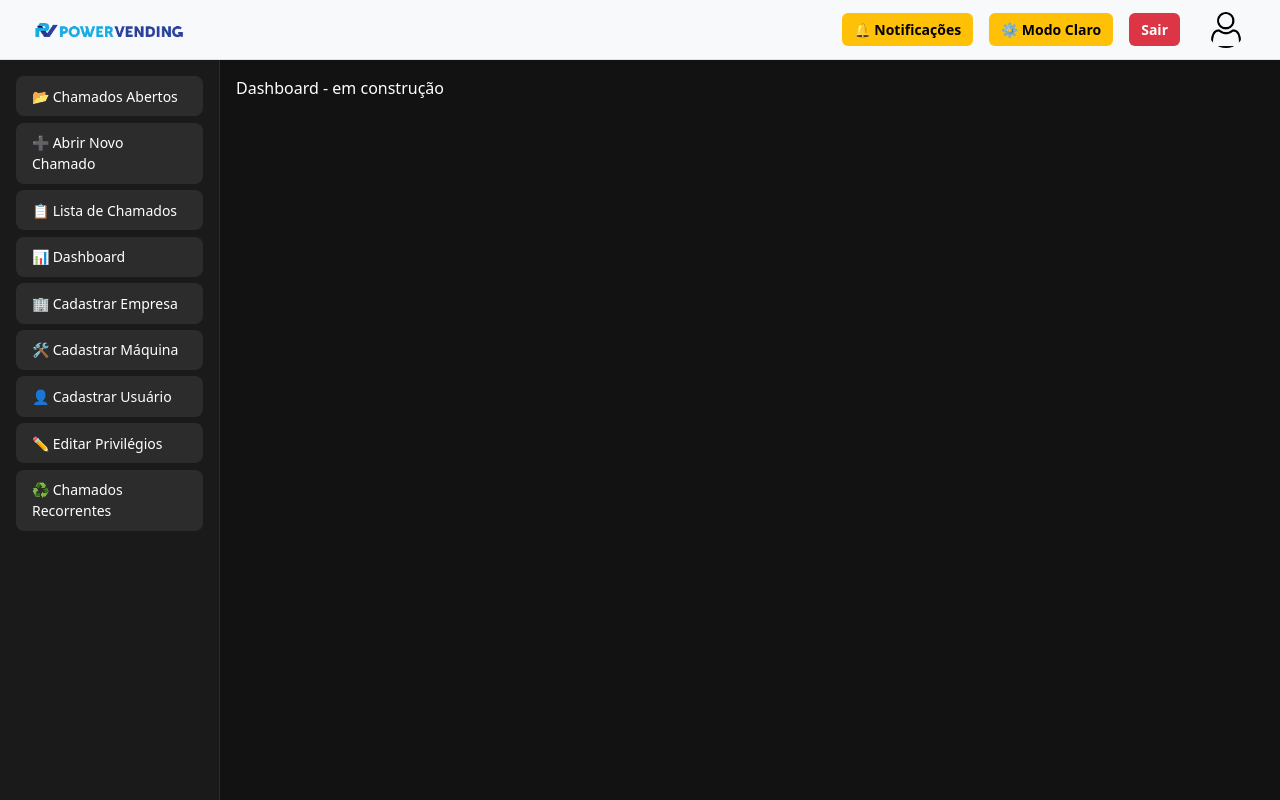
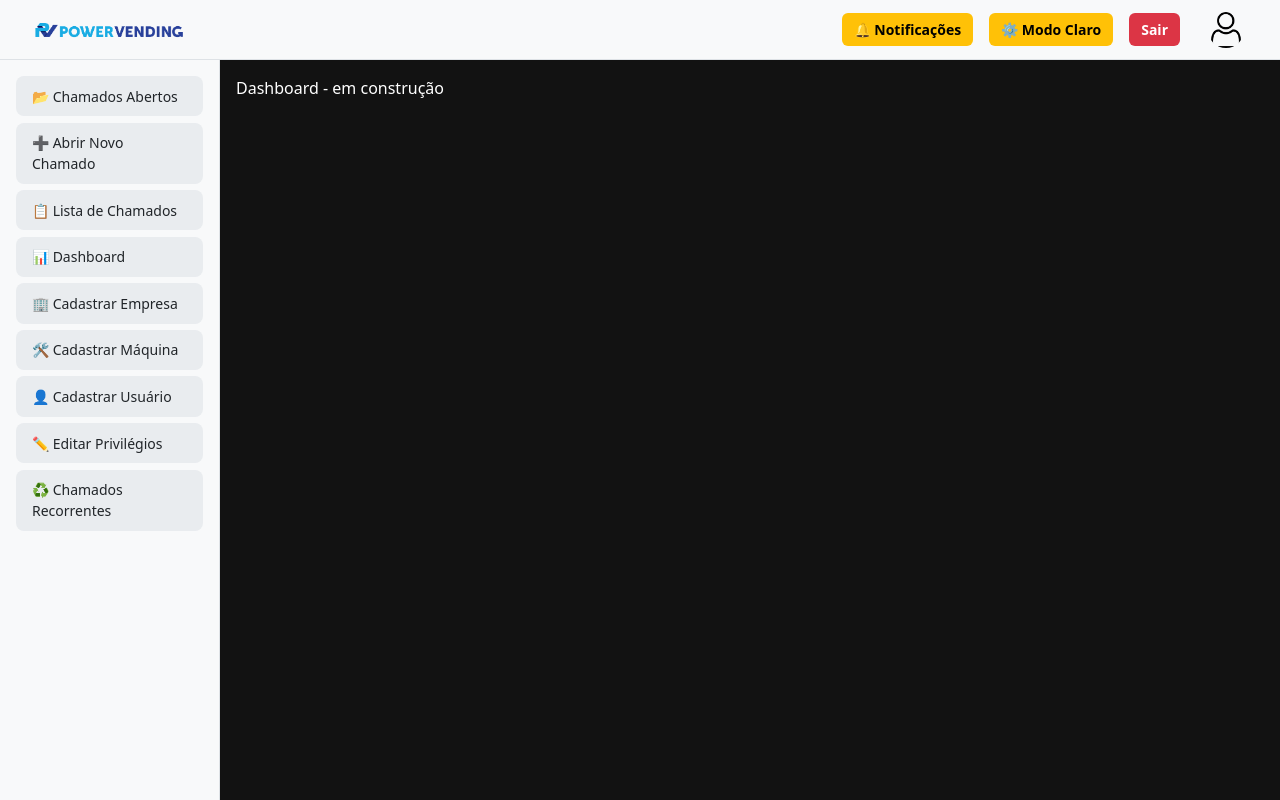
Before and after one commit to ThiagoViniciosAnacleto/DelphiSystem, a Vue app in the folder frontend/suporte-power-frontend/: page /dashboard in a window 1280 px wide. Built offline with nearby package versions, Linux system fonts and the light colour scheme.

Commit message:
style: ajusta sidebar para modo claro seguindo a paleta do header

```diff
--- a/frontend/suporte-power-frontend/src/components/Sidebar.vue
+++ b/frontend/suporte-power-frontend/src/components/Sidebar.vue
@@ -18,14 +18,14 @@
 
 <style scoped>
 .sidebar {
-  background-color: #1a1a1a;
+  background-color: #f8f9fa;
   padding: 1rem;
   display: flex;
   flex-direction: column;
   gap: 1rem;
-  color: #fff;
+  color: #212529;
   height: 100%;
-  border-right: 1px solid #2c2c2c;
+  border-right: 1px solid #dee2e6;
 }
 
 nav ul {
@@ -38,8 +38,8 @@ nav li button {
   width: 100%;
   padding: 0.6rem 1rem;
   margin-bottom: 0.4rem;
-  background-color: #2c2c2c;
-  color: white;
+  background-color: #e9ecef;
+  color: #212529;
   border: none;
   border-radius: 8px;
   text-align: left;
@@ -49,6 +49,6 @@ nav li button {
 }
 
 nav li button:hover {
-  background-color: #3d3d3d;
+  background-color: #dee2e6;
 }
 </style>
```
